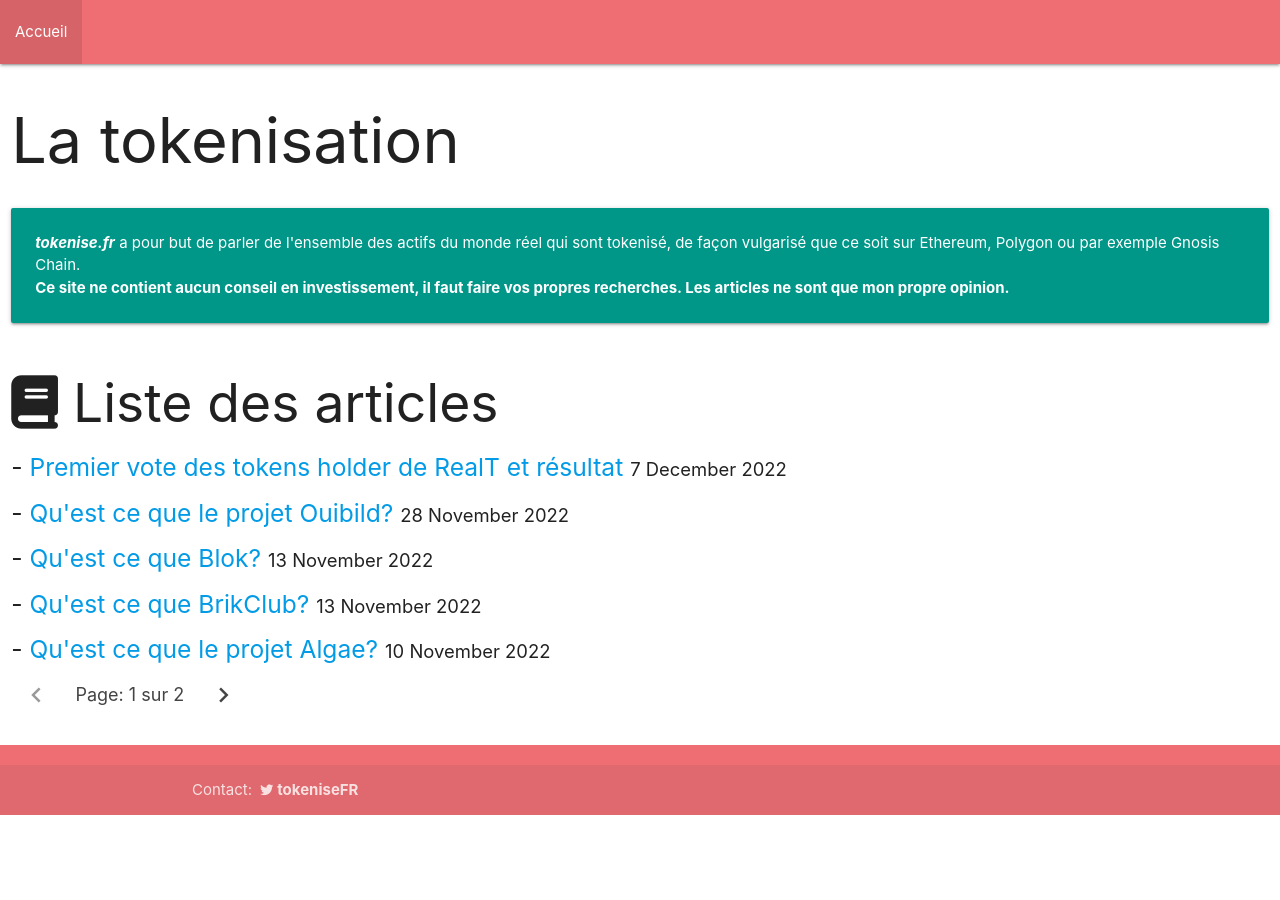
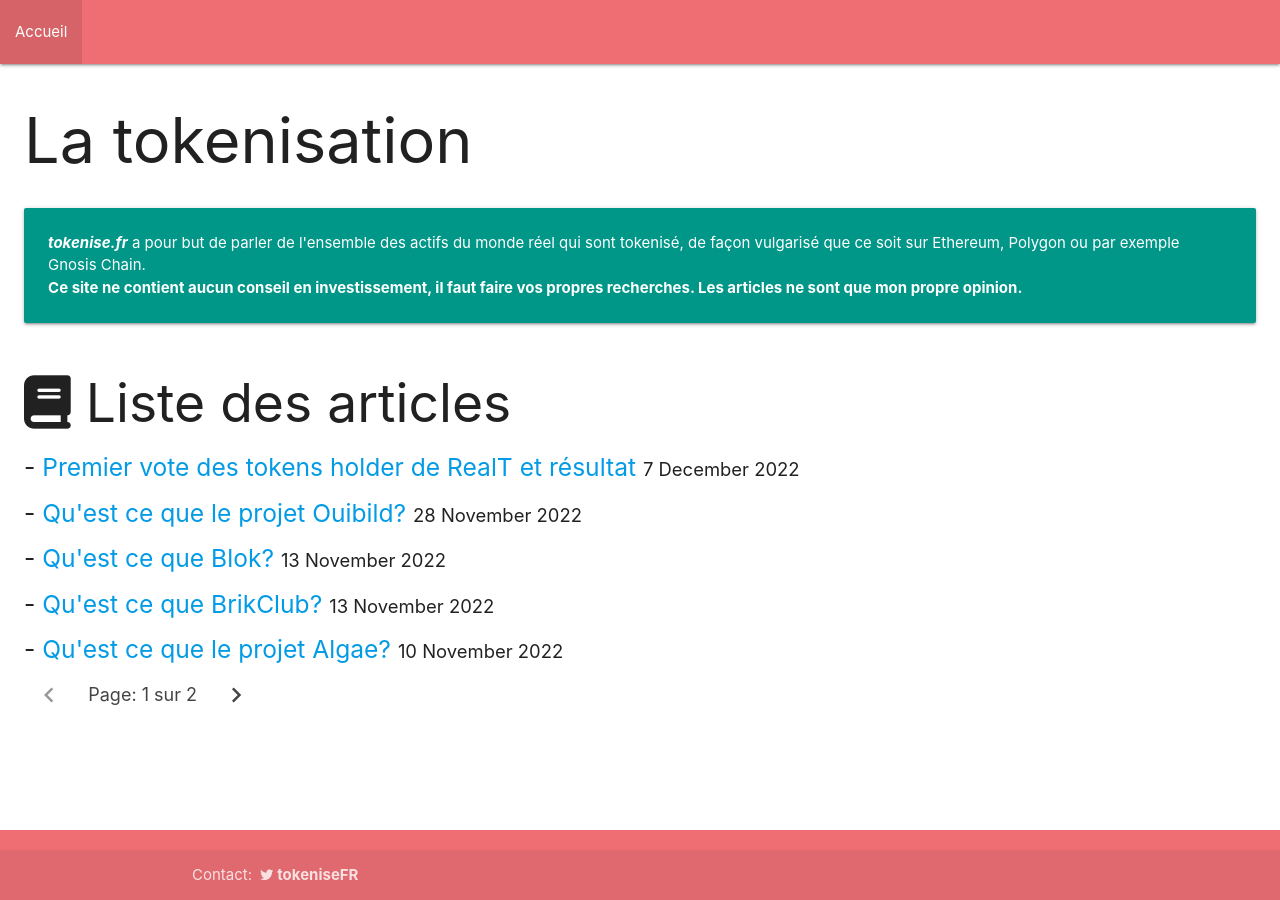
Before and after one commit to minus78/minus78.github.io, a Jekyll site: the page built from index.html, in a window 1280 px wide. Built offline with Jekyll 4.4.1, drawn with Linux system fonts in a browser that asks for light colours; the list of posts is cut into pages by our own code.

Commit message:
responsive

```diff
--- a/_layouts/default.html
+++ b/_layouts/default.html
@@ -33,11 +33,15 @@
     </head>
     <body>
         <!-- navbar -->
+        <header>
             <nav>
                 <ul>
                     <li><a href="/">Accueil</a></li>
                 </ul>
             </nav>
+        </header>
+        <!-- /navbar -->
+        <main>
             <div class="row">
                 <div class="col s12">
                     <h1>{{ page.title }}</h1>
@@ -48,6 +52,7 @@
                     </section>
                 </div>
             </div>
+        </main>
 
         <footer class="page-footer">
             <div class="footer-copyright">
--- a/style.css
+++ b/style.css
@@ -1,3 +1,26 @@
+body
+{
+    min-height: 100vh;
+    display: flex;
+    flex-direction: column;
+}
+
+header, footer
+{
+    flex-grow: 0;
+    flex-shrink: 0;
+    flex-basis: auto;
+}
+
+main
+{
+    flex-grow: 1;
+    flex-shrink: 0;
+    flex-basis: auto;
+    padding-left: 1%;
+    padding-right: 1%;
+}
+
 div .contenu ul li
 {
     list-style-type: disc !important;
```
Also changed, not shown: Gemfile.lock, 1 other file. Lines whose indentation alone changed are shown as unchanged.
